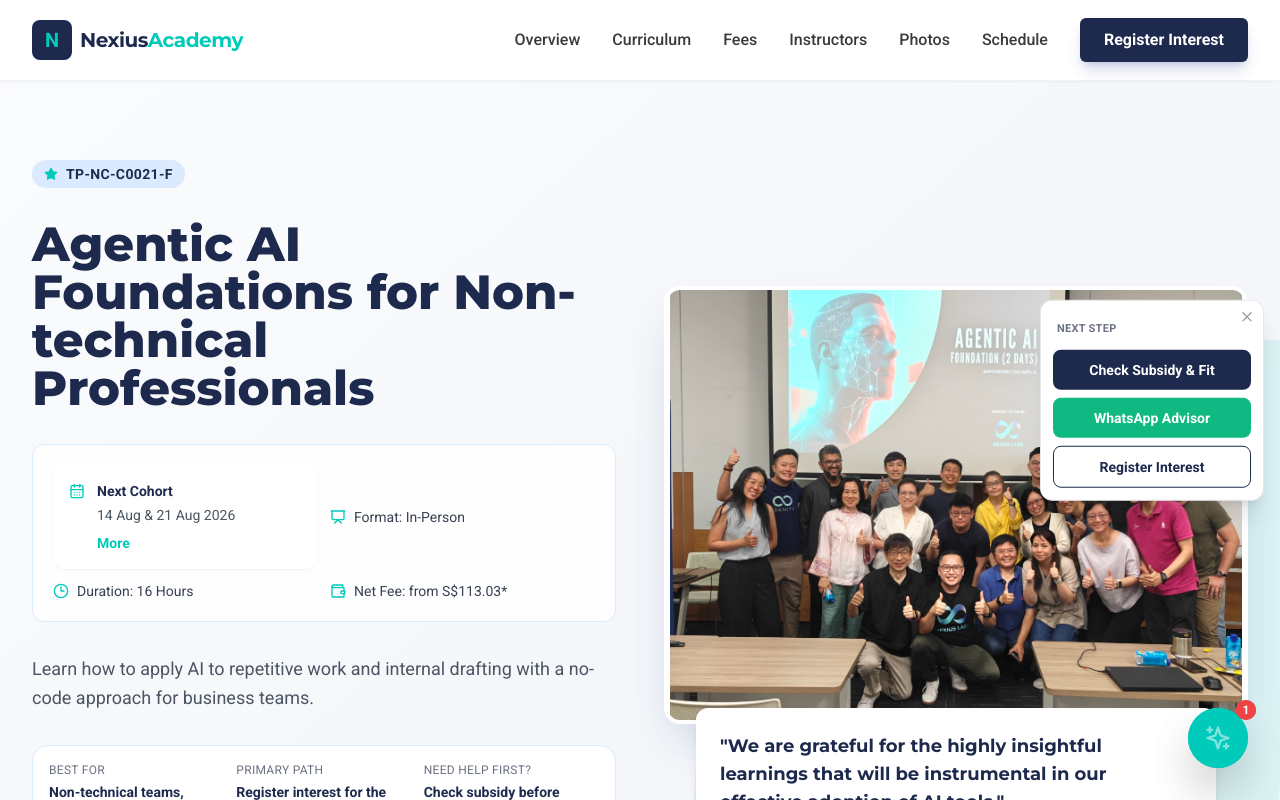
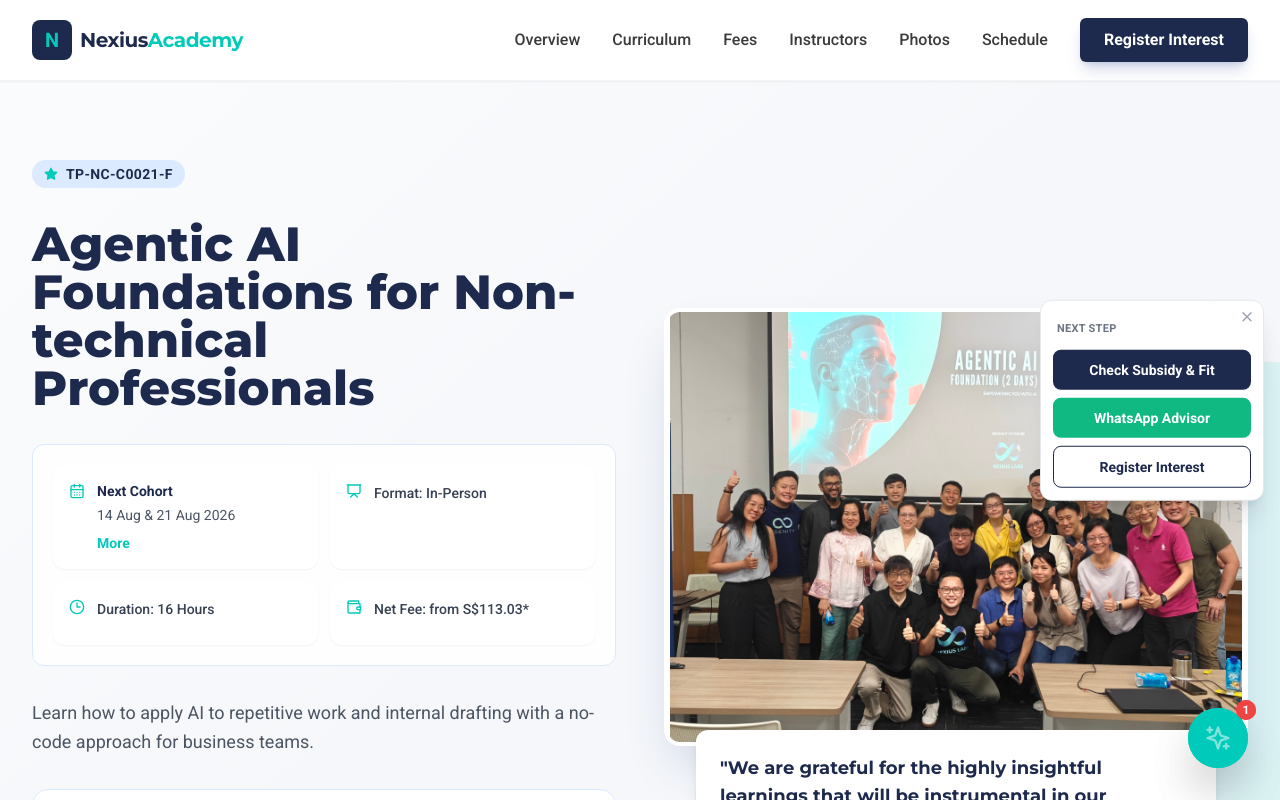
Before and after one commit to nexiuslabs/nexiusacademyskillsfuture, a React (Vite) app: page /courses/agentic-ai in a window 1280 px wide. Shown: the top 800 px of the page. Built offline with nearby package versions, Linux system fonts and the light colour scheme.

Commit message:
fix: align course hero info card (#55)

```diff
--- a/components/courses/CourseHero.tsx
+++ b/components/courses/CourseHero.tsx
@@ -23,8 +23,8 @@
             </h1>
 
             <div className="grid sm:grid-cols-2 gap-3 bg-white/90 border border-blue-100 rounded-xl p-5">
-              <div className="flex items-start gap-3 rounded-xl bg-white px-4 py-4 text-sm text-gray-700 shadow-sm">
-                <CalendarDays size={16} className="text-accent mt-0.5" />
+              <div className="flex min-h-[96px] items-start gap-3 rounded-xl bg-white px-4 py-4 text-sm text-gray-700 shadow-sm">
+                <CalendarDays size={16} className="text-accent mt-0.5 shrink-0" />
                 <div>
                   <div className="font-semibold text-primary mb-1">Next Cohort</div>
                   <div className="text-gray-600">14 Aug &amp; 21 Aug 2026</div>
@@ -33,17 +33,17 @@
                   </a>
                 </div>
               </div>
-              <div className="flex items-center gap-2 text-sm text-gray-700">
-                <Presentation size={16} className="text-accent" />
-                Format: In-Person
+              <div className="flex min-h-[96px] items-start gap-3 rounded-xl bg-white px-4 py-4 text-sm text-gray-700 shadow-sm">
+                <Presentation size={16} className="text-accent mt-0.5 shrink-0" />
+                <div className="font-medium leading-6 text-gray-700">Format: In-Person</div>
               </div>
-              <div className="flex items-center gap-2 text-sm text-gray-700">
-                <Clock3 size={16} className="text-accent" />
-                Duration: 16 Hours
+              <div className="flex min-h-[64px] items-start gap-3 rounded-xl bg-white px-4 py-4 text-sm text-gray-700 shadow-sm">
+                <Clock3 size={16} className="text-accent mt-0.5 shrink-0" />
+                <div className="font-medium leading-6 text-gray-700">Duration: 16 Hours</div>
               </div>
-              <div className="flex items-center gap-2 text-sm text-gray-700">
-                <Wallet size={16} className="text-accent" />
-                Net Fee: from S$113.03*
+              <div className="flex min-h-[64px] items-start gap-3 rounded-xl bg-white px-4 py-4 text-sm text-gray-700 shadow-sm">
+                <Wallet size={16} className="text-accent mt-0.5 shrink-0" />
+                <div className="font-medium leading-6 text-gray-700">Net Fee: from S$113.03*</div>
               </div>
             </div>
 
```
